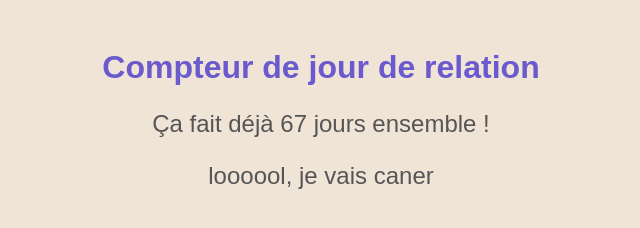
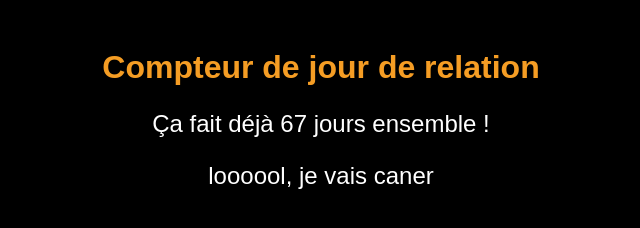
Before and after one commit to adrientimeleft/compteur, a plain HTML site: page index.html in a window 1280 px wide. Shown: the whole page, without its empty margins (319-959 px from the left). Drawn offline with Linux system fonts and the light colour scheme.

Commit message:
Update index.html

```diff
--- a/index.html
+++ b/index.html
@@ -7,19 +7,19 @@
     <style>
         body {
             font-family: 'Arial', sans-serif;
-            background-color: #f0e4d7;
-            color: #333;
+            background-color: #000000;
+            color: #ffffff;
             text-align: center;
             padding: 20px;
         }
 
         h1 {
-            color: #6a5acd;
+            color: #F59D24;
         }
 
         p {
             font-size: 24px;
-            color: #555;
+            color: #ffffff;
         }
     </style>
 </head>
```
